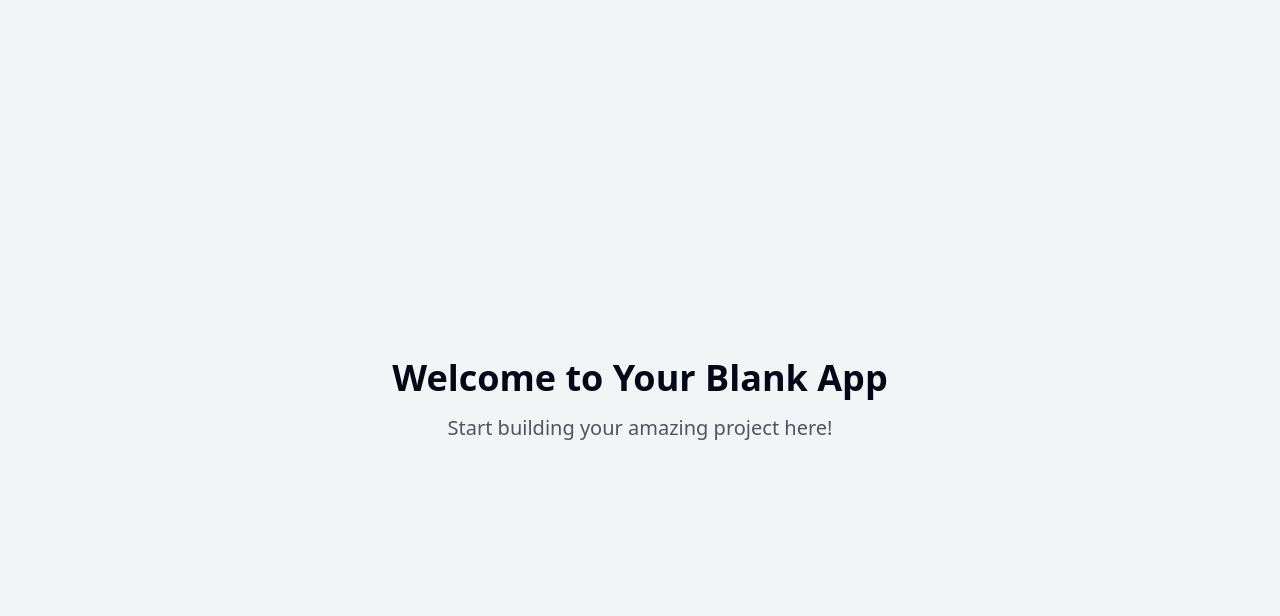
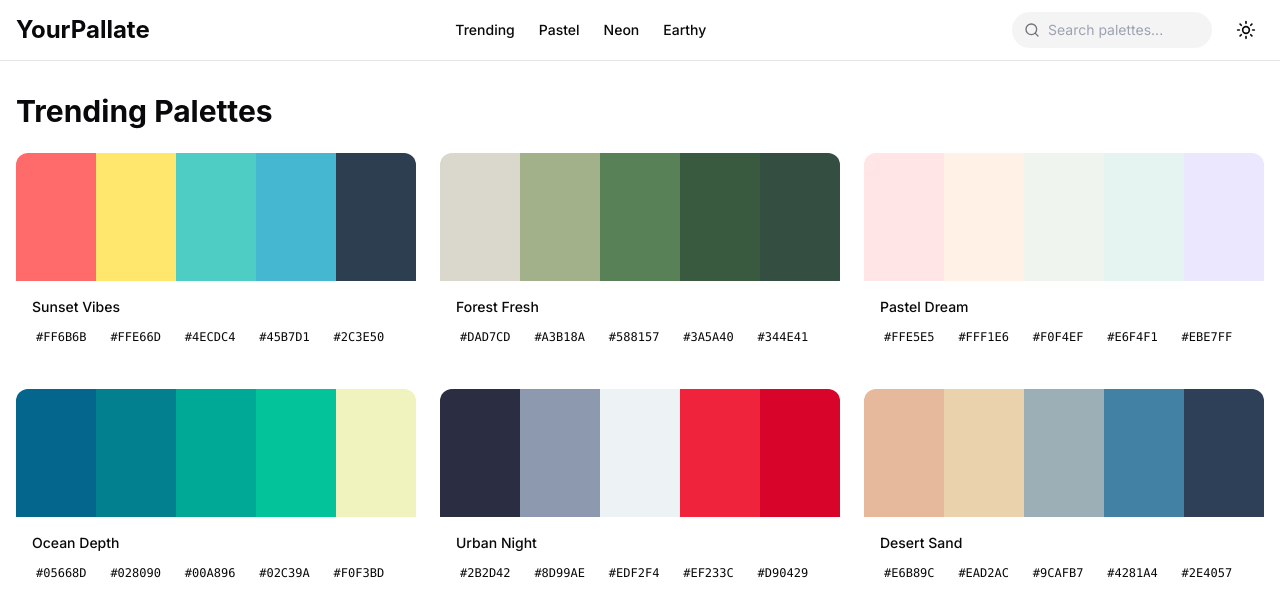
Before and after one commit to NSTechBytes/yourpalettes-website, a React (Vite) app: page / in a window 1280 px wide. Shown: the top 616 px of the page. Built offline with nearby package versions, Linux system fonts and the light colour scheme.

Commit message:
Implement YourPallate website
This commit implements a new website design named 'YourPallate' which showcases color palettes.  The design includes a clean grid layout, color swatches with hex codes, dark/light theme toggle, navigation bar with categories, a search bar, and subtle gradients.

```diff
--- a/index.html
+++ b/index.html
@@ -1,17 +1,17 @@
+
 <!DOCTYPE html>
 <html lang="en">
   <head>
     <meta charset="UTF-8" />
     <meta name="viewport" content="width=device-width, initial-scale=1.0" />
-    <title>colorharmony-lounge</title>
-    <meta name="description" content="Lovable Generated Project" />
-    <meta name="author" content="Lovable" />
+    <title>YourPallate - Beautiful Color Palettes</title>
+    <meta name="description" content="Discover and explore beautiful color palettes for your next project" />
+    <meta name="author" content="YourPallate" />
     <meta property="og:image" content="/og-image.png" />
+    <link rel="stylesheet" href="https://fonts.googleapis.com/css2?family=Inter:wght@400;500;600;700&display=swap" />
   </head>
-
   <body>
     <div id="root"></div>
-    <!-- IMPORTANT: DO NOT REMOVE THIS SCRIPT TAG OR THIS VERY COMMENT! -->
     <script src="https://cdn.gpteng.co/gptengineer.js" type="module"></script>
     <script type="module" src="/src/main.tsx"></script>
   </body>
--- /dev/null
+++ b/src/components/ColorPalette.tsx
@@ -0,0 +1,49 @@
+
+import { useState } from "react";
+import { toast } from "sonner";
+
+interface ColorPaletteProps {
+  colors: string[];
+  name: string;
+}
+
+export const ColorPalette = ({ colors, name }: ColorPaletteProps) => {
+  const [copied, setCopied] = useState<string | null>(null);
+
+  const copyToClipboard = (color: string) => {
+    navigator.clipboard.writeText(color);
+    setCopied(color);
+    toast.success(`Copied ${color} to clipboard`);
+    setTimeout(() => setCopied(null), 1500);
+  };
+
+  return (
+    <div className="palette-card animate-fadeIn">
+      <div className="grid grid-cols-5 h-32">
+        {colors.map((color) => (
+          <div
+            key={color}
+            className="color-swatch"
+            style={{ backgroundColor: color }}
+            onClick={() => copyToClipboard(color)}
+          />
+        ))}
+      </div>
+      <div className="p-4 space-y-2">
+        <h3 className="font-medium text-sm">{name}</h3>
+        <div className="grid grid-cols-5 gap-1">
+          {colors.map((color) => (
+            <div
+              key={color}
+              className={`text-xs font-mono p-1 rounded transition-colors ${
+                copied === color ? "bg-secondary" : ""
+              }`}
+            >
+              {color}
+            </div>
+          ))}
+        </div>
+      </div>
+    </div>
+  );
+};
--- /dev/null
+++ b/src/components/Navbar.tsx
@@ -0,0 +1,41 @@
+
+import { Search } from "lucide-react";
+import { ThemeToggle } from "./ThemeToggle";
+
+const categories = ["Trending", "Pastel", "Neon", "Earthy"];
+
+export const Navbar = () => {
+  return (
+    <nav className="sticky top-0 z-50 w-full backdrop-blur-lg border-b">
+      <div className="container mx-auto px-4 py-3">
+        <div className="flex items-center justify-between">
+          <h1 className="text-2xl font-display font-bold">YourPallate</h1>
+
+          <div className="hidden md:flex items-center space-x-6">
+            {categories.map((category) => (
+              <a
+                key={category}
+                href={`#${category.toLowerCase()}`}
+                className="text-sm font-medium hover:text-primary/80 transition-colors"
+              >
+                {category}
+              </a>
+            ))}
+          </div>
+
+          <div className="flex items-center space-x-4">
+            <div className="relative">
+              <Search className="absolute left-3 top-1/2 transform -translate-y-1/2 text-muted-foreground h-4 w-4" />
+              <input
+                type="search"
+                placeholder="Search palettes..."
+                className="w-full md:w-[200px] pl-9 pr-4 py-2 text-sm rounded-full bg-secondary"
+              />
+            </div>
+            <ThemeToggle />
+          </div>
+        </div>
+      </div>
+    </nav>
+  );
+};
--- /dev/null
+++ b/src/components/ThemeToggle.tsx
@@ -0,0 +1,32 @@
+
+import { Moon, Sun } from "lucide-react";
+import { useState, useEffect } from "react";
+
+export const ThemeToggle = () => {
+  const [isDark, setIsDark] = useState(false);
+
+  useEffect(() => {
+    const isDarkMode = document.documentElement.classList.contains("dark");
+    setIsDark(isDarkMode);
+  }, []);
+
+  const toggleTheme = () => {
+    const newTheme = !isDark;
+    setIsDark(newTheme);
+    document.documentElement.classList.toggle("dark");
+  };
+
+  return (
+    <button
+      onClick={toggleTheme}
+      className="p-2 rounded-full hover:bg-secondary transition-colors"
+      aria-label="Toggle theme"
+    >
+      {isDark ? (
+        <Moon className="h-5 w-5" />
+      ) : (
+        <Sun className="h-5 w-5" />
+      )}
+    </button>
+  );
+};
--- a/src/index.css
+++ b/src/index.css
@@ -1,3 +1,6 @@
+
+@import url('https://fonts.googleapis.com/css2?family=Inter:wght@400;500;600;700&display=swap');
+
 @tailwind base;
 @tailwind components;
 @tailwind utilities;
@@ -5,88 +8,47 @@
 @layer base {
   :root {
     --background: 0 0% 100%;
-    --foreground: 222.2 84% 4.9%;
-
+    --foreground: 240 10% 3.9%;
     --card: 0 0% 100%;
-    --card-foreground: 222.2 84% 4.9%;
-
+    --card-foreground: 240 10% 3.9%;
     --popover: 0 0% 100%;
-    --popover-foreground: 222.2 84% 4.9%;
-
-    --primary: 222.2 47.4% 11.2%;
-    --primary-foreground: 210 40% 98%;
-
-    --secondary: 210 40% 96.1%;
-    --secondary-foreground: 222.2 47.4% 11.2%;
-
-    --muted: 210 40% 96.1%;
-    --muted-foreground: 215.4 16.3% 46.9%;
-
-    --accent: 210 40% 96.1%;
-    --accent-foreground: 222.2 47.4% 11.2%;
-
+    --popover-foreground: 240 10% 3.9%;
+    --primary: 240 5.9% 10%;
+    --primary-foreground: 0 0% 98%;
+    --secondary: 240 4.8% 95.9%;
+    --secondary-foreground: 240 5.9% 10%;
+    --muted: 240 4.8% 95.9%;
+    --muted-foreground: 240 3.8% 46.1%;
+    --accent: 240 4.8% 95.9%;
+    --accent-foreground: 240 5.9% 10%;
     --destructive: 0 84.2% 60.2%;
-    --destructive-foreground: 210 40% 98%;
-
-    --border: 214.3 31.8% 91.4%;
-    --input: 214.3 31.8% 91.4%;
-    --ring: 222.2 84% 4.9%;
-
-    --radius: 0.5rem;
-
-    --sidebar-background: 0 0% 98%;
-
-    --sidebar-foreground: 240 5.3% 26.1%;
-
-    --sidebar-primary: 240 5.9% 10%;
-
-    --sidebar-primary-foreground: 0 0% 98%;
-
-    --sidebar-accent: 240 4.8% 95.9%;
-
-    --sidebar-accent-foreground: 240 5.9% 10%;
-
-    --sidebar-border: 220 13% 91%;
-
-    --sidebar-ring: 217.2 91.2% 59.8%;
+    --destructive-foreground: 0 0% 98%;
+    --border: 240 5.9% 90%;
+    --input: 240 5.9% 90%;
+    --ring: 240 5.9% 10%;
+    --radius: 0.75rem;
   }
 
   .dark {
-    --background: 222.2 84% 4.9%;
-    --foreground: 210 40% 98%;
-
-    --card: 222.2 84% 4.9%;
-    --card-foreground: 210 40% 98%;
-
-    --popover: 222.2 84% 4.9%;
-    --popover-foreground: 210 40% 98%;
-
-    --primary: 210 40% 98%;
-    --primary-foreground: 222.2 47.4% 11.2%;
-
-    --secondary: 217.2 32.6% 17.5%;
-    --secondary-foreground: 210 40% 98%;
-
-    --muted: 217.2 32.6% 17.5%;
-    --muted-foreground: 215 20.2% 65.1%;
-
-    --accent: 217.2 32.6% 17.5%;
-    --accent-foreground: 210 40% 98%;
-
+    --background: 240 10% 3.9%;
+    --foreground: 0 0% 98%;
+    --card: 240 10% 3.9%;
+    --card-foreground: 0 0% 98%;
+    --popover: 240 10% 3.9%;
+    --popover-foreground: 0 0% 98%;
+    --primary: 0 0% 98%;
+    --primary-foreground: 240 5.9% 10%;
+    --secondary: 240 3.7% 15.9%;
+    --secondary-foreground: 0 0% 98%;
+    --muted: 240 3.7% 15.9%;
+    --muted-foreground: 240 5% 64.9%;
+    --accent: 240 3.7% 15.9%;
+    --accent-foreground: 0 0% 98%;
     --destructive: 0 62.8% 30.6%;
-    --destructive-foreground: 210 40% 98%;
-
-    --border: 217.2 32.6% 17.5%;
-    --input: 217.2 32.6% 17.5%;
-    --ring: 212.7 26.8% 83.9%;
-    --sidebar-background: 240 5.9% 10%;
-    --sidebar-foreground: 240 4.8% 95.9%;
-    --sidebar-primary: 224.3 76.3% 48%;
-    --sidebar-primary-foreground: 0 0% 100%;
-    --sidebar-accent: 240 3.7% 15.9%;
-    --sidebar-accent-foreground: 240 4.8% 95.9%;
-    --sidebar-border: 240 3.7% 15.9%;
-    --sidebar-ring: 217.2 91.2% 59.8%;
+    --destructive-foreground: 0 0% 98%;
+    --border: 240 3.7% 15.9%;
+    --input: 240 3.7% 15.9%;
+    --ring: 240 4.9% 83.9%;
   }
 }
 
@@ -94,8 +56,24 @@
   * {
     @apply border-border;
   }
-
   body {
     @apply bg-background text-foreground;
+    font-feature-settings: "rlig" 1, "calt" 1;
   }
 }
+
+.color-swatch {
+  @apply relative cursor-pointer transition-transform duration-300 ease-out;
+}
+
+.color-swatch:hover {
+  @apply transform scale-105 shadow-lg;
+}
+
+.palette-card {
+  @apply bg-card rounded-lg overflow-hidden transition-all duration-300 hover:shadow-xl;
+}
+
+.search-input {
+  @apply bg-transparent border-none focus:outline-none focus:ring-0 w-full;
+}
--- a/src/pages/Index.tsx
+++ b/src/pages/Index.tsx
@@ -1,12 +1,54 @@
-// Update this page (the content is just a fallback if you fail to update the page)
+
+import { Navbar } from "@/components/Navbar";
+import { ColorPalette } from "@/components/ColorPalette";
+
+const palettes = [
+  {
+    name: "Sunset Vibes",
+    colors: ["#FF6B6B", "#FFE66D", "#4ECDC4", "#45B7D1", "#2C3E50"],
+  },
+  {
+    name: "Forest Fresh",
+    colors: ["#DAD7CD", "#A3B18A", "#588157", "#3A5A40", "#344E41"],
+  },
+  {
+    name: "Pastel Dream",
+    colors: ["#FFE5E5", "#FFF1E6", "#F0F4EF", "#E6F4F1", "#EBE7FF"],
+  },
+  {
+    name: "Ocean Depth",
+    colors: ["#05668D", "#028090", "#00A896", "#02C39A", "#F0F3BD"],
+  },
+  {
+    name: "Urban Night",
+    colors: ["#2B2D42", "#8D99AE", "#EDF2F4", "#EF233C", "#D90429"],
+  },
+  {
+    name: "Desert Sand",
+    colors: ["#E6B89C", "#EAD2AC", "#9CAFB7", "#4281A4", "#2E4057"],
+  },
+];
 
 const Index = () => {
   return (
-    <div className="min-h-screen flex items-center justify-center bg-gray-100">
-      <div className="text-center">
-        <h1 className="text-4xl font-bold mb-4">Welcome to Your Blank App</h1>
-        <p className="text-xl text-gray-600">Start building your amazing project here!</p>
-      </div>
+    <div className="min-h-screen bg-background">
+      <Navbar />
+      <main className="container mx-auto px-4 py-8">
+        <div className="space-y-8 animate-slideUp">
+          <section>
+            <h2 className="text-3xl font-display font-bold mb-6">Trending Palettes</h2>
+            <div className="grid grid-cols-1 md:grid-cols-2 lg:grid-cols-3 gap-6">
+              {palettes.map((palette) => (
+                <ColorPalette
+                  key={palette.name}
+                  colors={palette.colors}
+                  name={palette.name}
+                />
+              ))}
+            </div>
+          </section>
+        </div>
+      </main>
     </div>
   );
 };
```
Also changed, not shown: tailwind.config.ts (+49 -52 lines).
